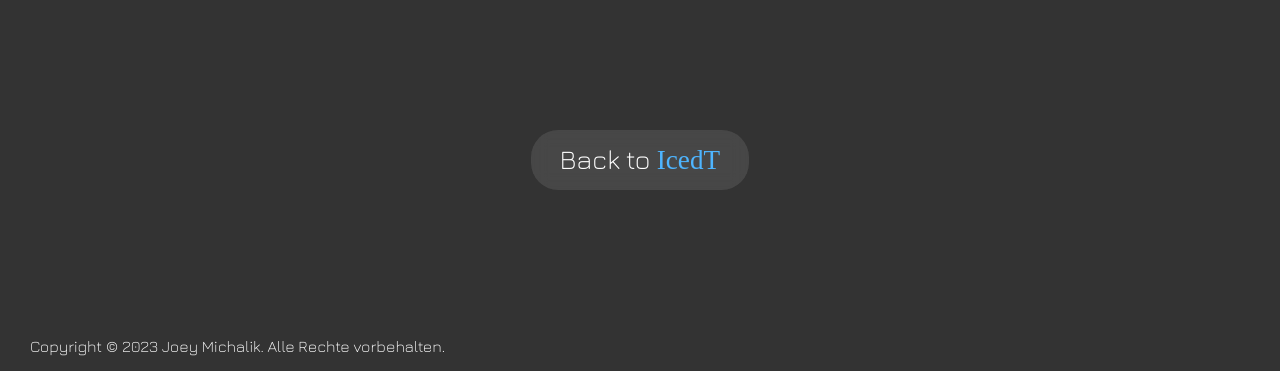
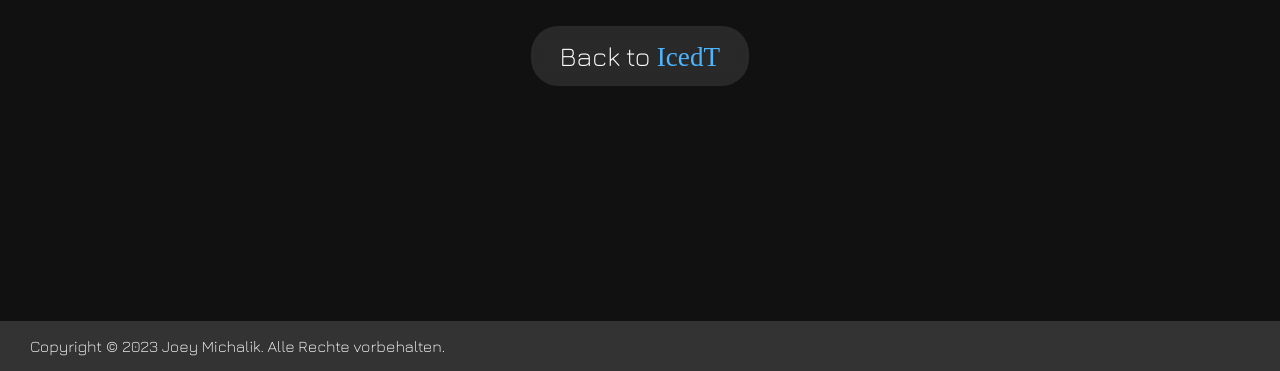
Before and after one commit to joeymichalik/icedt.de, a PHP site: page /php/contact.php in a window 1280 px wide. Shown: the part 531-902 px from the top of the page. Run offline with PHP 8.4, Linux system fonts and the light colour scheme; some web fonts are replaced.

Commit message:
Update stylesheet-contactphp.css

```diff
--- a/styles/stylesheet-contactphp.css
+++ b/styles/stylesheet-contactphp.css
@@ -1,11 +1,11 @@
 .container{
-    background-color: #333333;
+    background-color: #111111;
     height: 100vh;
     width: 100vw;
     display: flex;
     flex-direction: column;
     align-items: center;
-    justify-content: space-around;
+    justify-content: center;
 }
 
 button {
```
